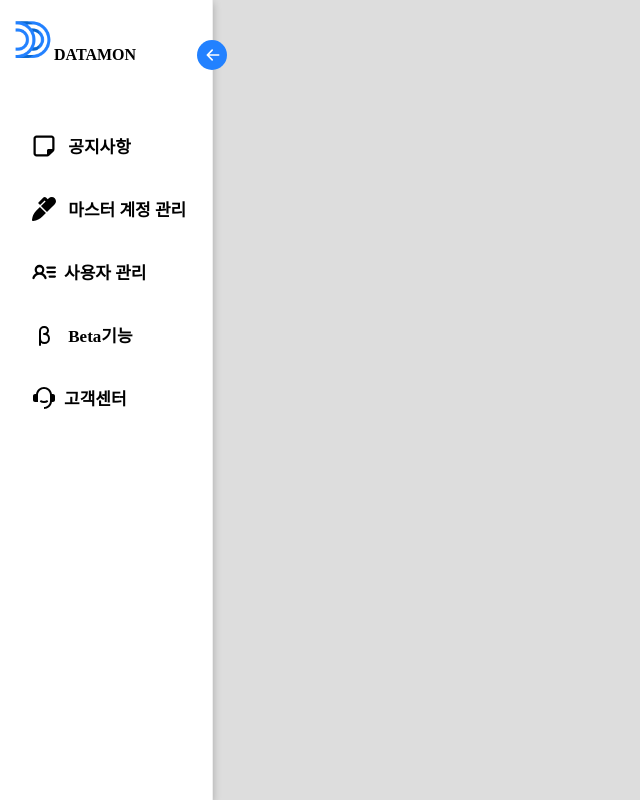
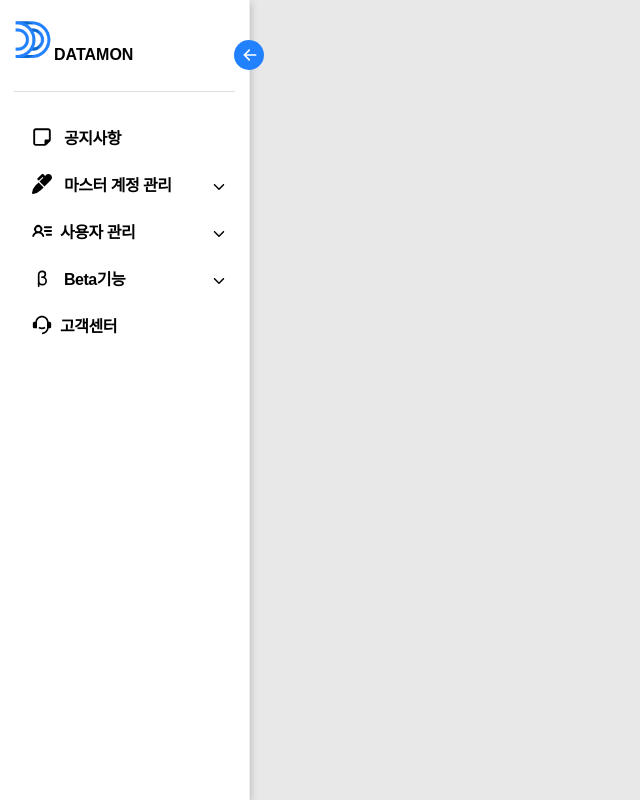
Before and after one commit to GolDHoon/datamon_view2, a Next.js app: page / in a window 1280 px wide. Shown: the whole page, without its empty margins (0-640 px from the left). Built offline with nearby package versions, Linux system fonts and the light colour scheme; a web font is replaced by a local one.

Commit message:
font 이슈 개선 확인

```diff
--- a/src/app/components/Sidebar.jsx
+++ b/src/app/components/layout/Sidebar.tsx
@@ -6,8 +6,9 @@ import { PiUserListBold } from "react-icons/pi";
 import { TbBeta } from "react-icons/tb";
 import { RiCustomerService2Fill } from "react-icons/ri";
 import { BsArrowLeftShort } from "react-icons/bs";
+import { IoIosArrowDown } from "react-icons/io";
 import Link from 'next/link'
-import "../resources/scss/main/sidebar.scss";
+import "../../resources/scss/main/sidebar.scss";
 
 export default function Sidebar(){
     const [isActive1, setIsActive1] = useState(false);
@@ -19,24 +20,20 @@ export default function Sidebar(){
 <nav className={ isActive1 ? 'min' : ''}>
 <h1>DATAMON</h1>
 <i className="right_toggle" onClick={() => setIsActive1(!isActive1)}><BsArrowLeftShort color="fff" size="26" />arrow</i>
-{/* <select>
-    <option value="driven">www.driven.co.kr</option>
-    <option value="">드리븐2</option>
-    <option value="">드리븐3</option>
-    <option value="">드리븐4</option>
-</select> */}
-
 <div className="nav_wrap">
     <ul className="gnb">
-        <li className="mli" > <FaRegNoteSticky size="24" /> 공지사항</li>
-        <li className={`mli ${isActive2 ? 'on' : ''}`}   onClick={() => setIsActive2(!isActive2)} ><FaMarker  size="24" /> 마스터 계정 관리
+        <li className="mli" > <FaRegNoteSticky size="20" /> 공지사항
+</li>
+        <li className={`mli ${isActive2 ? 'on' : ''}`}   onClick={() => setIsActive2(!isActive2)} ><FaMarker  size="20" /> 마스터 계정 관리 <IoIosArrowDown />
+
             <ul>
                 <li> <Link href="/layout/login">공지사항 관리</Link></li>
                 <li> <Link href="/">문의 관리</Link></li>
                 <li>홍보페이지 관리</li>
             </ul>
         </li>
-        <li className={`mli ${isActive3 ? 'on' : ''}`}      onClick={() => setIsActive3(!isActive3)} > <PiUserListBold  size="24" />사용자 관리
+        <li className={`mli ${isActive3 ? 'on' : ''}`}      onClick={() => setIsActive3(!isActive3)} > <PiUserListBold  size="20" />사용자 관리 <IoIosArrowDown />
+
             <ul>
                 <li>마스터 계정 승인</li>
                 <li>계정 승인</li>
@@ -45,12 +42,13 @@ export default function Sidebar(){
                 <li>고객DB 매핑 요청 승인</li>
             </ul>
         </li>
-        <li className={`mli ${isActive4 ? 'on' : ''}`}     onClick={() => setIsActive4(!isActive4)} > <TbBeta  size="24" /> Beta기능
+        <li className={`mli ${isActive4 ? 'on' : ''}`}     onClick={() => setIsActive4(!isActive4)} > <TbBeta  size="20" /> Beta기능 <IoIosArrowDown />
+
             <ul>
                 <li>광고플랫폼 DB관리</li>
             </ul>
         </li>
-        <li className="mli"> <RiCustomerService2Fill  size="24" />고객센터</li>
+        <li className="mli"> <RiCustomerService2Fill  size="20" />고객센터</li>
     </ul>
 </div>
 </nav>
--- a/src/app/resources/scss/common.scss
+++ b/src/app/resources/scss/common.scss
@@ -1,5 +1,5 @@
+@import 'reset';
 @import 'color';
-@import 'reset';
 @import 'mixin';
 @import 'component';
 @import 'content';
--- a/src/app/resources/scss/content.scss
+++ b/src/app/resources/scss/content.scss
@@ -1,9 +1,10 @@
 .wrap{
-    display: flex;
+    display: grid;
+    grid-template-columns: auto 1fr;
 
     .content{
         width: 100%;
         height: 100vh;
-        background-color: #ddd;
+        background-color: #E8E8E8;
        }
 }
--- a/src/app/resources/scss/main/sidebar.scss
+++ b/src/app/resources/scss/main/sidebar.scss
@@ -17,6 +17,8 @@ nav{
 
     h1{
         font-weight: 900;
+        padding-bottom: 28px;
+        border-bottom: 1px solid #ddd;
 
         &::before{
             content:"";
@@ -61,21 +63,27 @@ nav{
 
     .nav_wrap{
         width: 100%;
-        margin-top: 28px;
 .gnb{
     display: flex;
     flex-direction: column;
 
     .mli{
         position: relative;
-    padding: 18px 10px;
-    font-size: 17px;
+    padding: 12px 10px;
+    font-size: 16px;
     font-weight: 600;
     height: auto;
     transition: 0.4s ease;
+    letter-spacing: -0.48px;
  svg{
     position: relative;
-    top: 5px;
+    top: 3px;
+
+    &:nth-child(2){
+        position: absolute;
+        right: 0;
+        top:20px;
+    }
  }
 
  &::before{
@@ -85,10 +93,10 @@ nav{
     width: 0px;
     height: 2px;
     background-color: $main100;
-    top: 50px;
+    top: 38px;
     left: 50px;
 
-    transition: 0.35s ease-in-out;
+    transition: 0.42s ease-out;
  }
 
     &:hover{
@@ -108,6 +116,8 @@ nav{
             font-size: 14px;
             font-weight: 400;
             color: #212121;
+            transition: 0.4s ease;
+            letter-spacing: -0.4px;
 
             &:hover{
                 background-color: #eee;
@@ -133,7 +143,7 @@ nav{
     }
 
     &.min{
-        width: 60px;
+        width: 56px;
         padding: 20px 0 0 0;
 
          .right_toggle{
@@ -160,6 +170,16 @@ nav{
                     &>ul{
                         display: none;
                     }
+
+                    &::before{
+                        display: none;
+                    }
+
+                    svg{
+                        &:nth-child(2){
+display: none;
+                        }
+                    }
                 }
             }
         }
--- a/src/app/resources/scss/reset.scss
+++ b/src/app/resources/scss/reset.scss
@@ -1,9 +1,4 @@
 @charset 'utf-8';
-/*---------------------------------
-    File   : reset.scss
-    Date   : 2024.09.23
-/*---------------------------------*/
-
 
 @font-face {
   font-family: 'SUIT';
@@ -289,14 +284,6 @@ input {
   }
 }
 
-html,
-body {
-  width: 100%;
-  height: 100%;
-}
-
-
-
 body {
   min-width: 280px;
   line-height: 1;
@@ -309,7 +296,7 @@ body {
 
 
 * {
-  font-family: 'SUIT';
+  font-family: 'SUIT', sans-serif;
   ::-webkit-scrollbar {
     display: none;
     -ms-overflow-style: none; /* 인터넷 익스플로러 */
```
Also changed, not shown: src/app/components/Loading.tsx (added, +7 -0 lines), src/app/components/Modal.tsx (added, +14 -0 lines), src/app/components/Paging.tsx (added, +7 -0 lines), src/app/components/layout/Header.tsx (added, +7 -0 lines), src/app/page.tsx (+5 -2 lines).
